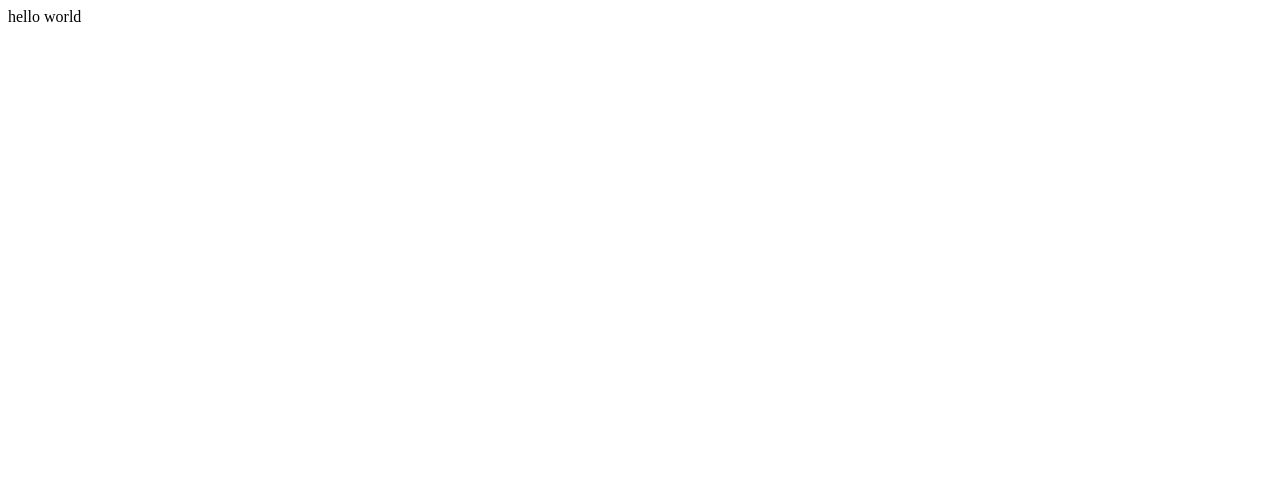
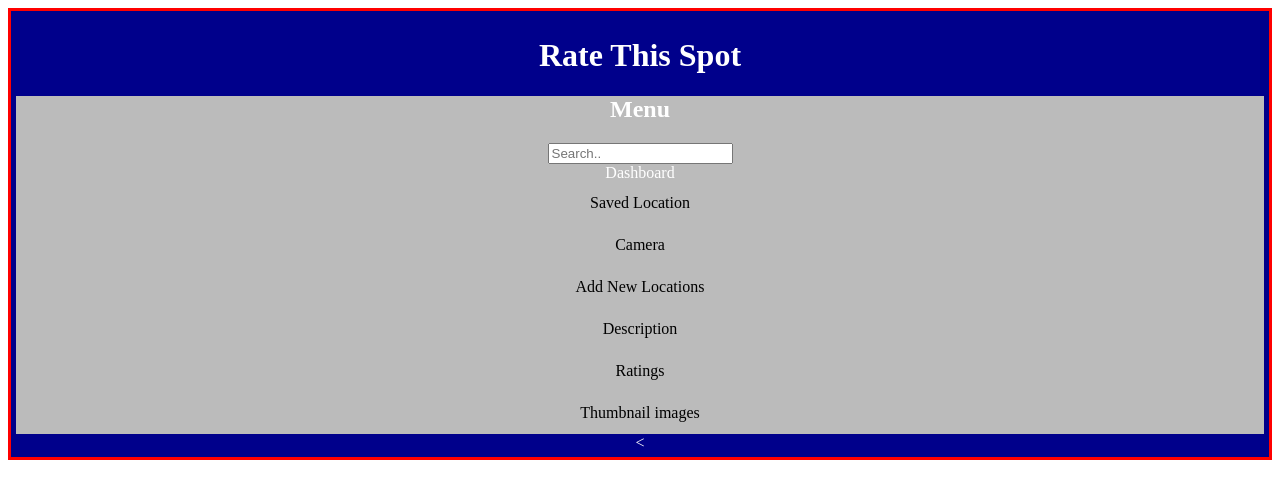
Before and after one commit to KaurMan1/KaurMan1.github.io, a plain HTML site: page index.html in a window 1280 px wide. Drawn offline with Linux system fonts and the light colour scheme.

Commit message:
Version 0

```diff
--- a/index.html
+++ b/index.html
@@ -1,12 +1,36 @@
+<!DOCTYPE html>
 <html>
-<head>
-  <title>
-Hello world
-  </title>
-</head>
-<body>
-<p> hello world </p>
-</body>
+
+    <head>
+        <title>
+            Rate This Spot
+        </title>
+        <link rel = "stylesheet" href="style.css" >
+    </head>
 
 
+    <body>
+
+            <div id = "top">
+                <h1> Rate This Spot </h1>
+            <div class="row">
+                <div class="left" style="background-color:#bbb;">
+                    <h2>Menu</h2>
+                    <input type="text" id="mySearch" onkeyup="myFunction()" placeholder="Search.." title="Type in a category">
+                    <ul id="myMenu">
+                    <li>Dashboard</li>
+                    <li><a href="#">Saved Location</a></li>
+                    <li><a href="#">Camera</a></li>
+                    <li><a href="#">Add New Locations</a></li>
+                    <li><a href="#">Description</a></li>
+                    <li><a href="#">Ratings</a></li>
+                    <li><a href="#">Thumbnail images</a></li>
+
+                    </ul>
+                </div>
+            </div>
+
+    </body>
+
 </html>
+<
--- /dev/null
+++ b/style.css
@@ -0,0 +1,33 @@
+#top
+{
+    Text-align: center;
+    background-color: darkblue;
+    Color: white;
+    Padding: 5px;
+    Border-style:solid;
+    Border-color: red;
+}
+#box1
+{
+    Position:relative;
+    Background-color:lightblue;
+    width:100%;
+    Top:10px;
+    Height: 300px;
+    Margin:10px;
+}
+#myMenu {
+    list-style-type: none;
+    padding: 0;
+    margin: 0;
+  }
+#myMenu li a {
+    padding: 12px;
+    text-decoration: none;
+    color: black;
+    display: block
+  }
+
+#myMenu li a:hover {
+    background-color: #eee;
+  }
```
